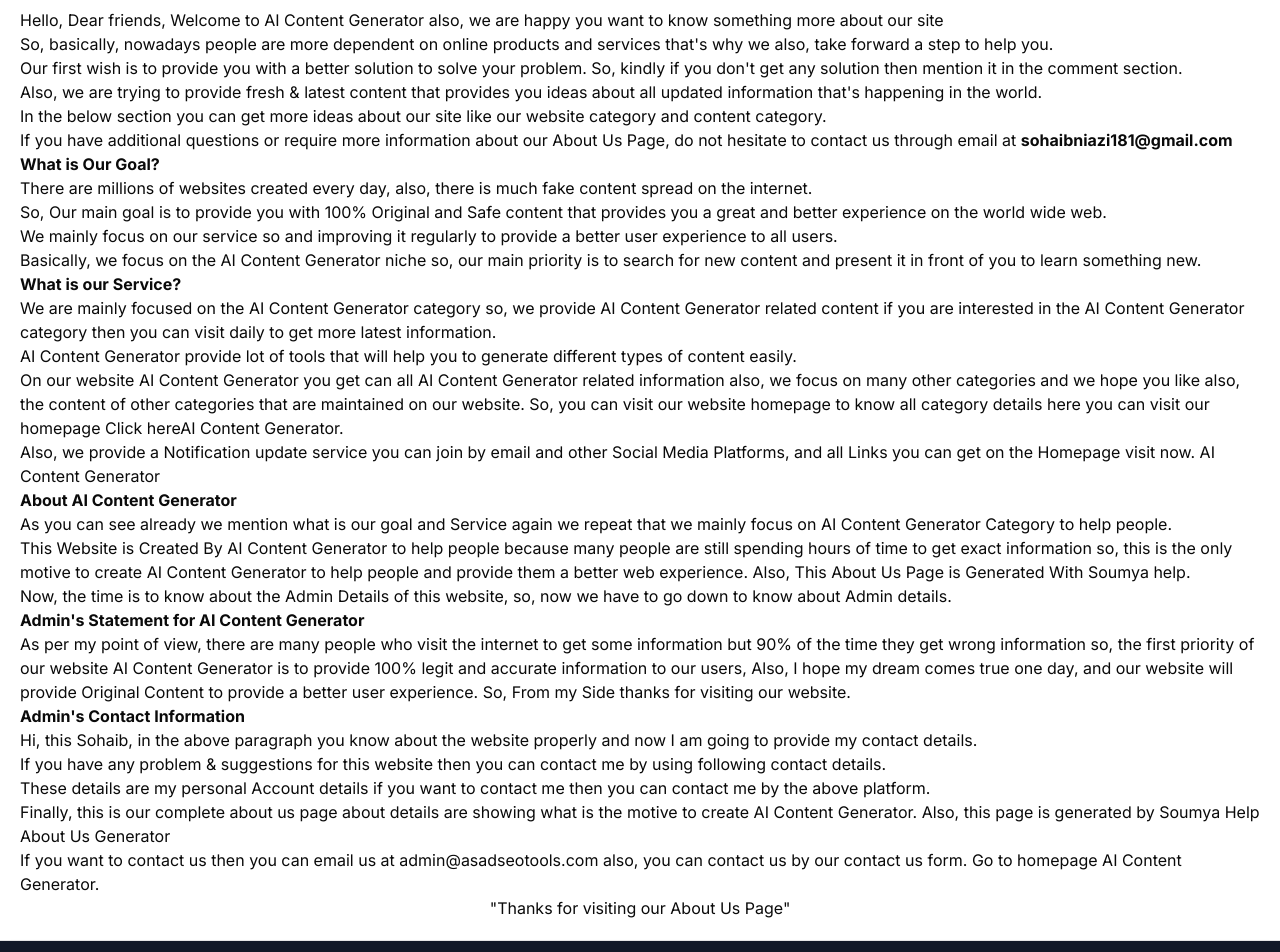
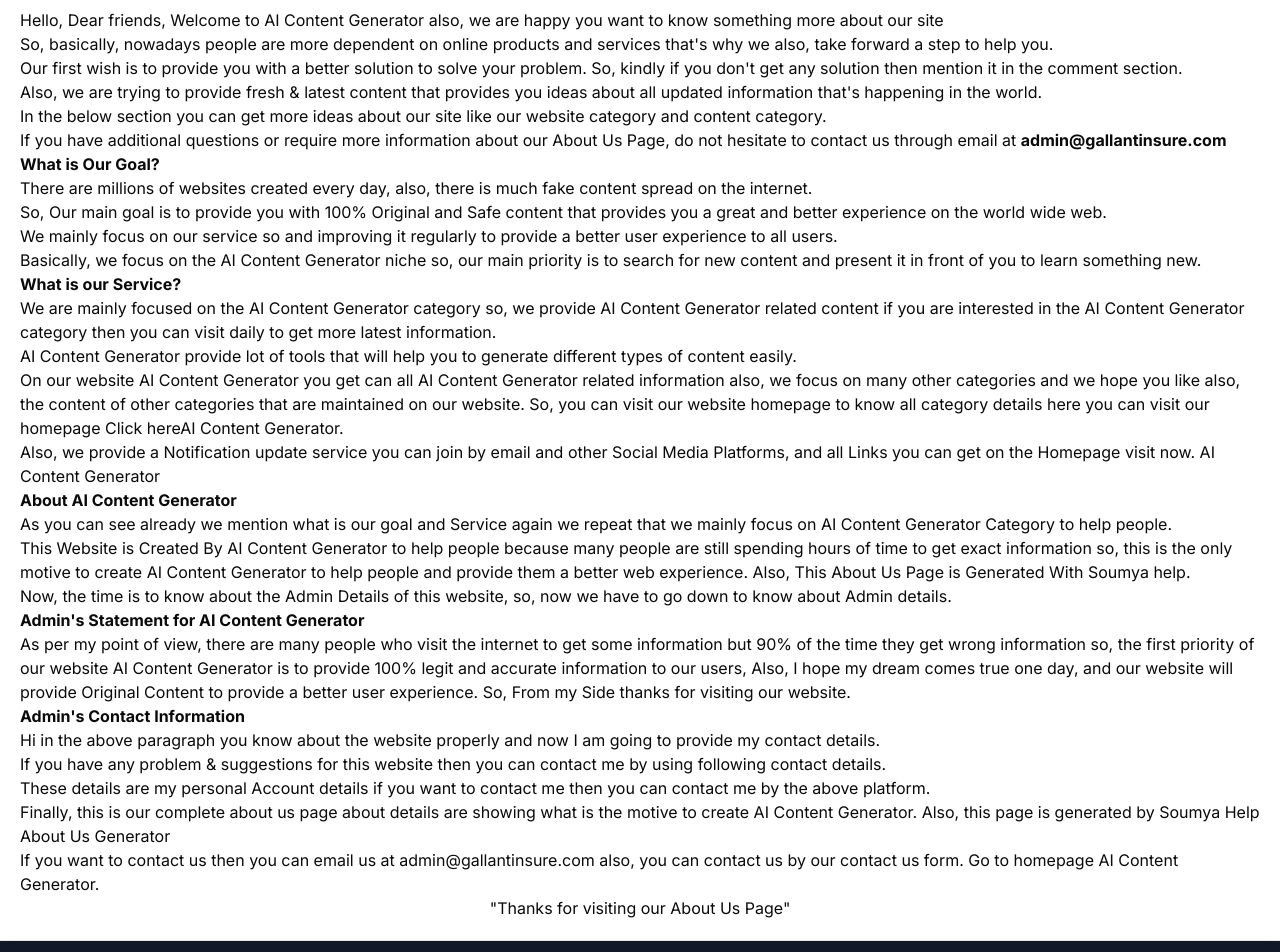
Before and after one commit to sohaibkhan1125/boge123, a Next.js app: page /about in a window 1280 px wide. Shown: the part 140-1092 px from the top of the page. Built offline with nearby package versions, Linux system fonts and the light colour scheme.

Commit message:
first commit

```diff
--- a/app/(data)/Templates.tsx
+++ b/app/(data)/Templates.tsx
@@ -209,5 +209,41 @@
             }
         ]
     },
+    {
+        name:'Language Detector',
+        desc:'This ai tool will easily detect any type of language. Enter language and get result.',
+        category:'Article',
+        icon:'https://cdn-icons-png.flaticon.com/128/3898/3898082.png',
+        aiPrompt:'Detect user enter language and show the language name in result.',
+        slug:'ai-language-detector',
+        form:[
+
+            {
+                label:'Enter your language',
+                field:'textarea',
+                name:'outline',
+
+            }
+        ]
+    },
+    {
+        name:'Language Converter',
+        desc:'This ai tool will easily conver any type of language into your required language.',
+        category:'Article',
+        icon:'https://cdn-icons-png.flaticon.com/128/2014/2014826.png',
+        aiPrompt:'Convert user given text language into other language according to user given prompt.',
+        slug:'ai-language-converter',
+        form:[
+
+            {
+                label:'Enter your prompt',
+                field:'input',
+                name:'niche',
+                required:true
+            },
+
+        ]
+    },
+
 
 ]
--- a/app/about/page.tsx
+++ b/app/about/page.tsx
@@ -13,7 +13,8 @@
       <p>Our first wish is to provide you with a better solution to solve your problem. So, kindly if you don't get any solution then mention it in the comment section.</p>
       <p>Also, we are trying to provide fresh & latest content that provides you ideas about all updated information that's happening in the world.</p>
       <p>In the below section you can get more ideas about our site like our website category and content category.</p>
-      <p>If you have additional questions or require more information about our About Us Page, do not hesitate to contact us through email at <b>sohaibniazi181@gmail.com</b></p>
+      <p>If you have additional questions or require more information about our About Us Page, do not hesitate to contact us through email at <b>admin@gallantinsure.com
+      </b></p>
       <h2><b>What is Our Goal?</b></h2>
       <p>There are millions of websites created every day, also, there is much fake content spread on the internet.</p>
       <p>So, Our main goal is to provide you with 100% Original and Safe content that provides you a great and better experience on the world wide web.</p>
@@ -31,14 +32,15 @@
       <h3><b>Admin's Statement for AI Content Generator</b></h3>
       <p>As per my point of view, there are many people who visit the internet to get some information but 90% of the time they get wrong information so, the first priority of our website AI Content Generator is to provide 100% legit and accurate information to our users, Also, I hope my dream comes true one day, and our website will provide Original Content to provide a better user experience. So, From my Side thanks for visiting our website.</p>
       <h3><b>Admin's Contact Information</b></h3>
-      <p>Hi, this Sohaib, in the above paragraph you know about the website properly and now I am going to provide my contact details.</p>
+      <p>Hi in the above paragraph you know about the website properly and now I am going to provide my contact details.</p>
       <p>If you have any problem & suggestions for this website then you can contact me by using following contact details.</p>
 
 
 
       <p>These details are my personal Account details if you want to contact me then you can contact me by the above platform.</p>
       <p>Finally, this is our complete about us page about details are showing what is the motive to create AI Content Generator. Also, this page is generated by Soumya Help <a href="https://soumyahelp.com/about-us-generator/">About Us Generator</a></p>
-      <p>If you want to contact us then you can email us at admin@asadseotools.com also, you can contact us by our contact us form. Go to homepage <a href="https://localhost:3000">AI Content Generator</a>.</p>
+      <p>If you want to contact us then you can email us at admin@gallantinsure.com
+      also, you can contact us by our contact us form. Go to homepage <a href="https://localhost:3000">AI Content Generator</a>.</p>
       <center>
         <p>"Thanks for visiting our About Us Page"</p>
       </center>
--- a/app/contact/page.tsx
+++ b/app/contact/page.tsx
@@ -17,7 +17,7 @@
 
         <p style={{ marginLeft: '25%' }}>
           <i className="fas fa-envelope-open-text" style={{ color: '#2c3e50', fontSize: '20px' }}></i>
-          <b><i> <span id="W_Email"><a href="mailto:admin@asadseotools.com">admin@asadseotools.com</a></span></i></b><br />
+          <b><i> <span id="W_Email"><a href="mailto:admin@gallantinsure.com">admin@gallantinsure.com</a></span></i></b><br />
 
           <i className="fab fa-whatsapp-square" style={{ color: '#3edc81', fontSize: '20px' }}></i>
           <b><span id="W_whatsapp"><a href="tel:"></a></span></b><br />
--- a/app/privacy-policy/page.tsx
+++ b/app/privacy-policy/page.tsx
@@ -178,7 +178,7 @@
 <h2>Contact Us</h2>
 <p>If you have any questions about this Privacy Policy, You can contact us:</p>
 <ul>
-<li>By email: sohaibniazi181@gmail.com</li>
+<li>By email: admin@gallantinsure.com</li>
 </ul>
     </div>
     <Footer/>
```
